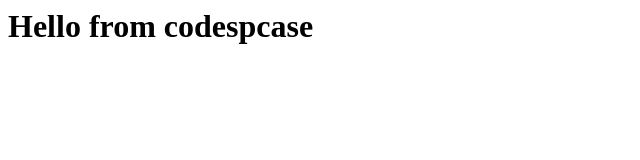
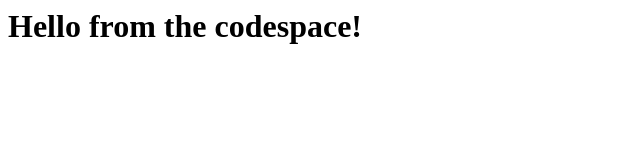
Before and after one commit to sshruti96/skills-code-with-codespaces, a plain HTML site: page index.html in a window 1280 px wide. Shown: the whole page, without its empty margins (0-640 px from the left). Drawn offline with Linux system fonts and the light colour scheme.

Commit message:
Adding hello from the codespace!

```diff
--- a/index.html
+++ b/index.html
@@ -1,3 +1,3 @@
 <html>
-  <h1>Hello from codespcase</h1>
+  <h1>Hello from the codespace!</h1>
 </html>
```
